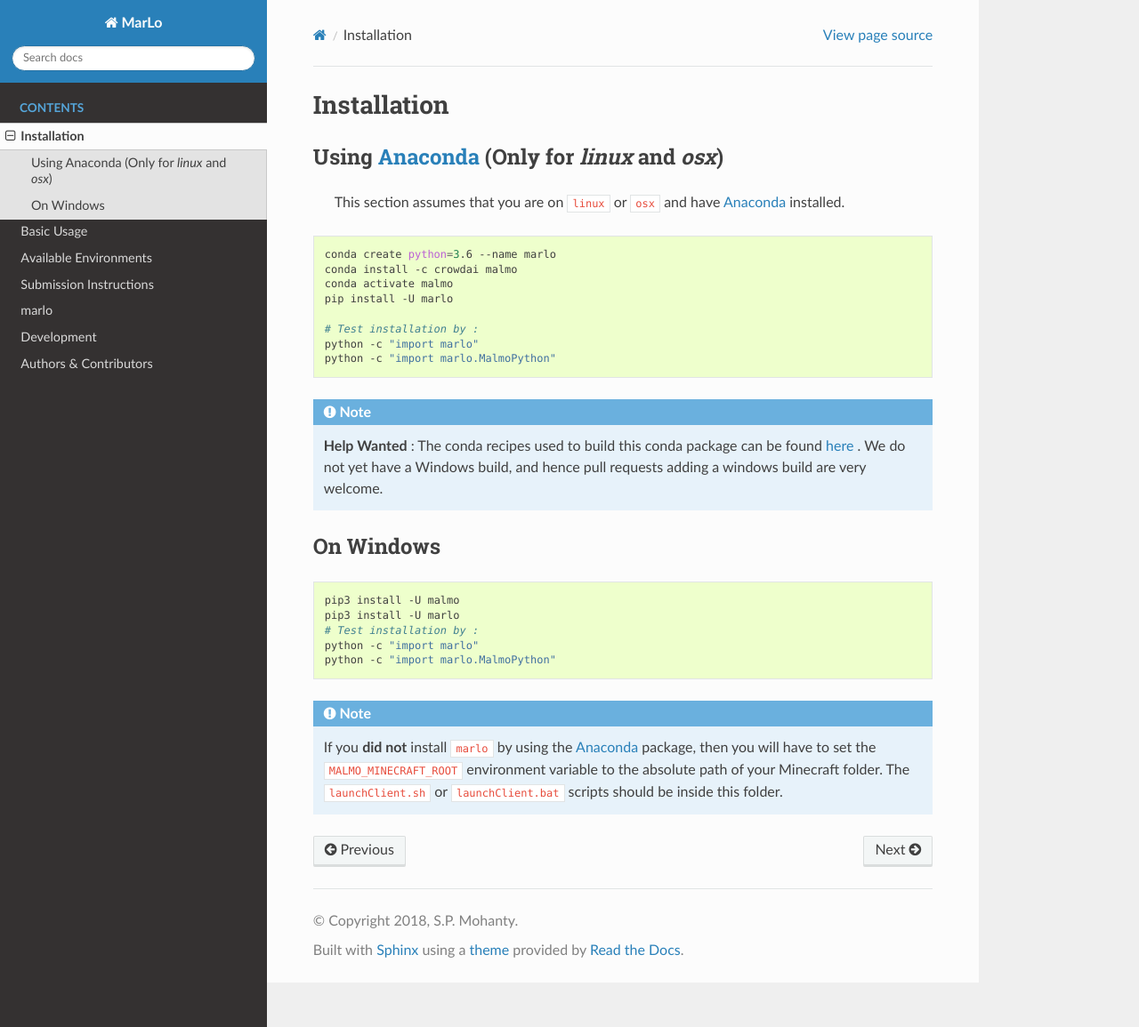
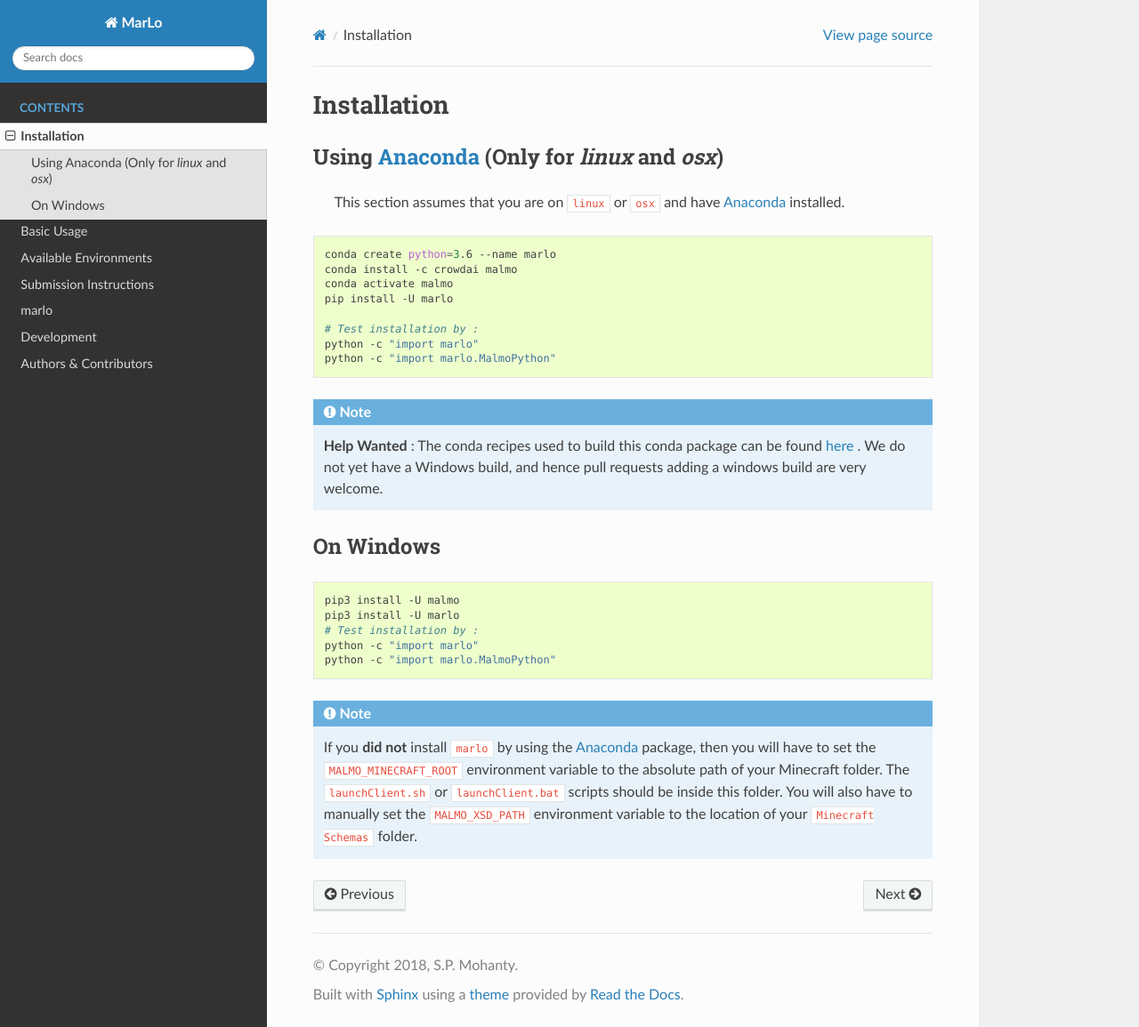
Before and after one commit to crowdAI/marLo, a Sphinx documentation site: the page built from source/installation.rst, in a window 1280 px wide and 1155 px high. Shown: the whole window at 89% size. Built offline with Sphinx 7.4.7 and the Read the Docs theme 2.0.0, drawn with Linux system fonts in a browser that asks for light colours.

Commit message:
Add note eabout MALMO_XSD_PATH

```diff
--- a/source/installation.rst
+++ b/source/installation.rst
@@ -40,3 +40,5 @@
   to set the ``MALMO_MINECRAFT_ROOT`` environment variable to the absolute path of your
   Minecraft folder. The ``launchClient.sh`` or ``launchClient.bat`` scripts should be
   inside this folder.
+  You will also have to manually set the ``MALMO_XSD_PATH`` environment variable to
+  the location of your ``Minecraft Schemas`` folder.
```
